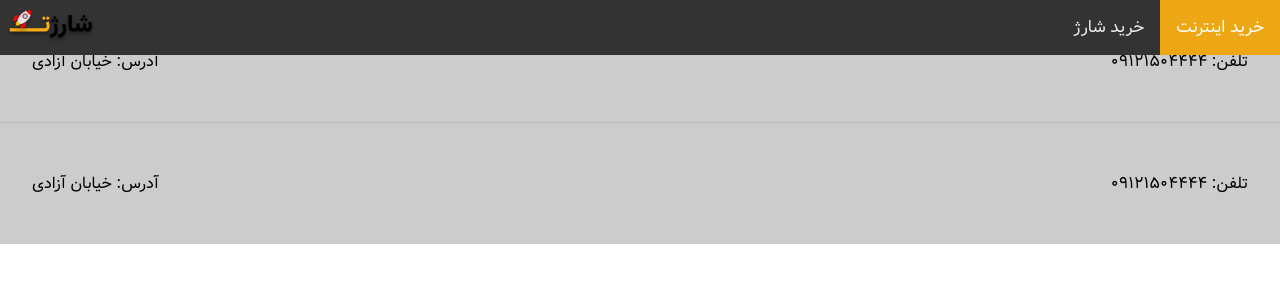
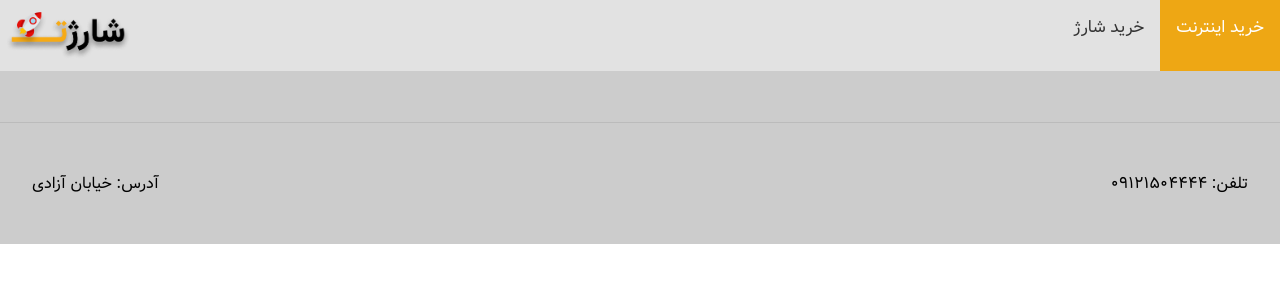
Before and after one commit to ChargetTeam/ReactJS, a React (Create React App) app: page /contact in a window 1280 px wide. Shown: the top 300 px of the page. Built offline with nearby package versions, Linux system fonts and the light colour scheme.

Commit message:
change navbar color

```diff
--- a/src/components/navbar.css
+++ b/src/components/navbar.css
@@ -1,20 +1,129 @@
+/* .navbar-container {
+    position: fixed;
+    background-color: #e6e2e2;
+    width: 100%;
+    margin: 0;
+    top: 0;
+    padding: .37rem 0;
+    display: flex;
+    justify-content: space-between;
+    align-items: center;
+    padding: 10px;
+}
+
+.navbar-items-container {
+    display: flex;
+    align-items: center;
+    list-style-type: none;
+    gap: 0.67rem;
+    flex-direction: row-reverse;
+    margin-right: 1.67rem;
+
+}
+
+.navbar-logo {
+    width: 8rem;
+    margin-left: 1rem;
+}
+
+
+
+
+.navbar-item {
+    margin-right: 10px;
+    cursor: pointer;
+    font-size: large;
+    padding-bottom: 4px;
+    text-decoration: none;
+}
+
+.navbar-link {
+    text-decoration: none;
+    color: inherit;
+}
+
+.setItem {
+    color: #e30f09;
+    border-bottom: #e30f09 2px solid;
+}
+
+
+.deactive {
+    display: none;
+}
+
+.hamburger-menu {
+    margin-right: 1rem;
+}
+
+.active-mobile-navbar {
+    display: flex;
+}
+
+.mobile-navbar-container {
+    display: block;
+}
+
+
+@media only screen and (max-width: 750px) {
+    .navbar-container {
+        position: fixed;
+        background-color: #e6e2e2;
+        width: 100%;
+        height: 3.67rem;
+        margin: 0;
+        top: 0;
+        display: flex;
+        justify-content: space-between;
+        align-items: center;
+        padding: 10px;
+
+    }
+
+    .navbar-items-container {
+        display: none;
+    }
+
+    .navbar-logo {
+        position: fixed;
+        top: 0;
+        right: 0;
+        padding: 10px;
+        z-index: 1000;
+    }
+
+    .hamburger-menu {
+        position: fixed;
+        top: 0;
+        left: 0;
+        padding: 10px;
+        z-index: 1000;
+    }
+
+    .grid-container {
+        margin-top: 5rem;
+    }
+
+} */
+
 .topnav {
     position: fixed;
     top: 0;
     width: 100%;
     overflow: hidden;
-    background-color: #333;
+    background-color: #e2e2e2;
 }
 
 .topnav a {
     float: right;
     display: block;
-    color: #eee;
+    color: #333;
     text-align: center;
     padding: 14px 16px;
     text-decoration: none;
     font-size: 17px;
     cursor: pointer;
+    height: 2.67rem;
 }
 
 .topnav a:hover {
@@ -32,7 +141,7 @@
 }
 
 .navbar-logo {
-    height: 2.67rem;
+    height: 3.67rem;
     margin-top: 4px;
     margin-left: 4px;
     /* margin-left: 1rem; */
@@ -45,6 +154,8 @@
         display: none;
         direction: rtl;
         float: right;
+        height: auto;
+
     }
 
     .topnav.responsive a:not(.icon) {
@@ -54,6 +165,10 @@
     .topnav a.icon {
         float: right;
         display: block;
+    }
+
+    .navbar-logo {
+        height: 2.67rem;
     }
 }
 
--- a/src/screens/contact.css
+++ b/src/screens/contact.css
@@ -1,7 +1,7 @@
 .contact-container {
     /* position: fixed; */
-    top: 0;
-    left: 0;
+    bottom: 0;
+    /* left: 0; */
     width: 100%;
     height: 100%;
     display: flex;
```
